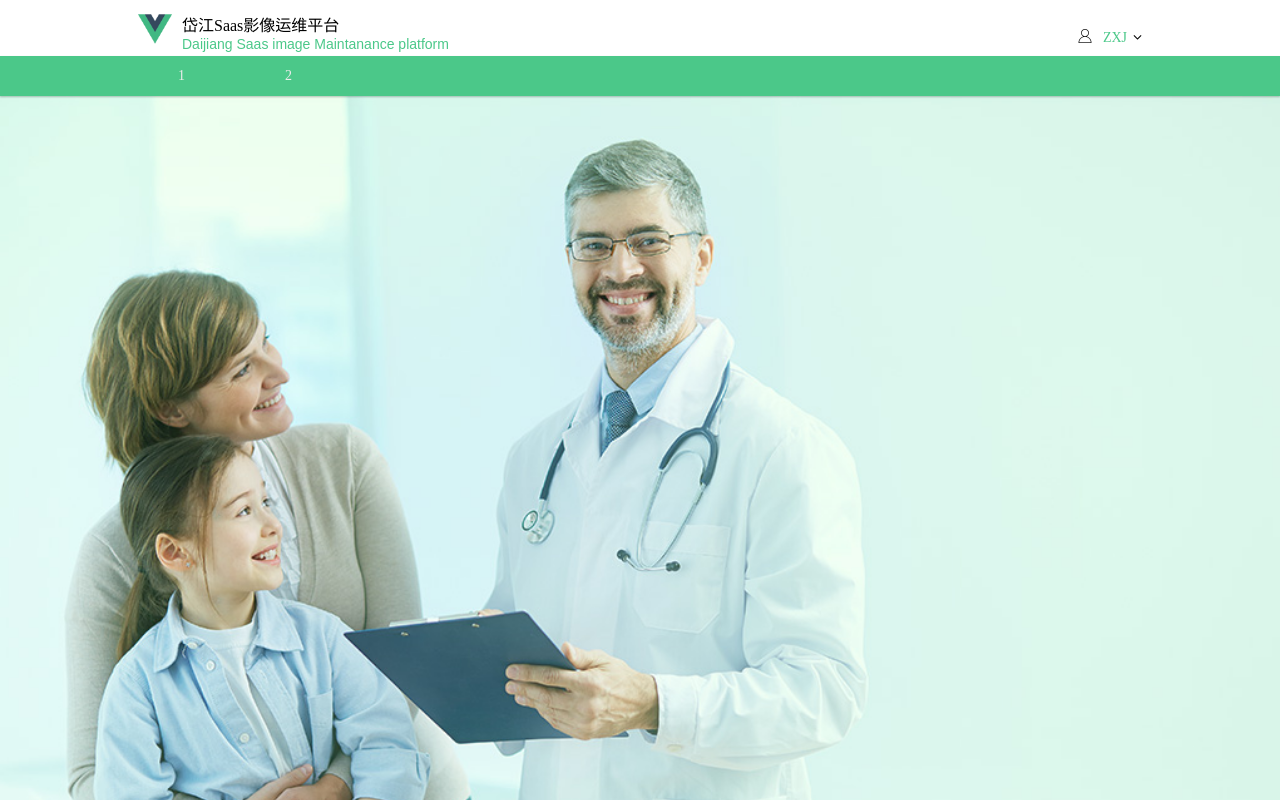
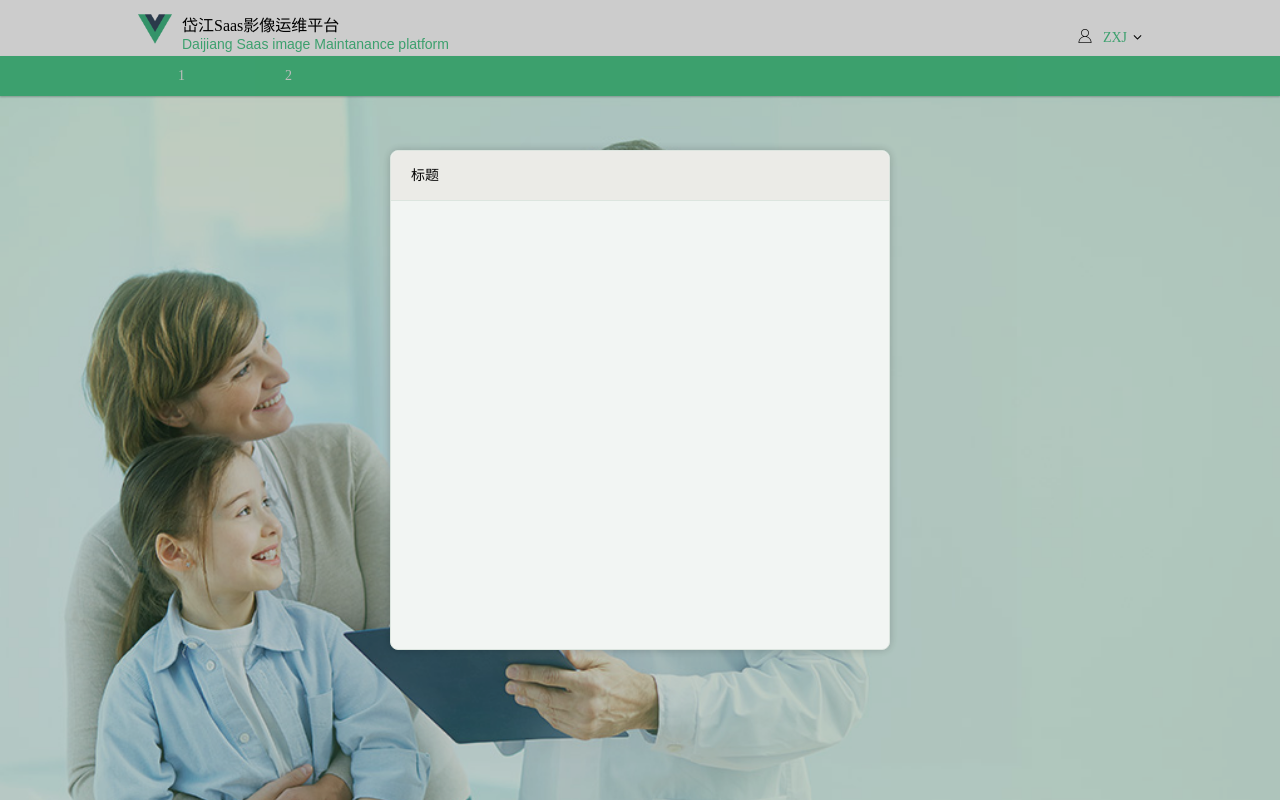
Before and after one commit to UnaBella/webris, a Vue app: page /#/ in a window 1280 px wide. Built offline with nearby package versions, Linux system fonts and the light colour scheme.

Commit message:
弹出框拖动

```diff
--- a/config/index.js
+++ b/config/index.js
@@ -23,7 +23,7 @@
   },
   dev: {
     env: require('./dev.env'),
-    port: 8080,
+    port: 3000,
     autoOpenBrowser: true,
     assetsSubDirectory: 'static',
     assetsPublicPath: '/',
--- /dev/null
+++ b/src/assets/libs/drag.min.js
@@ -0,0 +1,3 @@
+// by zhangxinxu welcome to visit my personal website http://www.zhangxinxu.com/
+// zxx.drag v1.0 2010-03-23
+var params={left:0,top:0,currentX:0,currentY:0,flag:false};var getCss=function(b,a){return b.currentStyle?b.currentStyle[a]:document.defaultView.getComputedStyle(b,false)[a]};var startDrag=function(a,b){if(getCss(b,"left")!=="auto"){params.left=getCss(b,"left")}if(getCss(b,"top")!=="auto"){params.top=getCss(b,"top")}a.onmousedown=function(c){params.flag=true;if(!c){c=window.event;a.onselectstart=function(){return false}}var d=c;params.currentX=d.clientX;params.currentY=d.clientY};document.onmouseup=function(){params.flag=false;if(getCss(b,"left")!=="auto"){params.left=getCss(b,"left")}if(getCss(b,"top")!=="auto"){params.top=getCss(b,"top")}};document.onmousemove=function(h){var i=h?h:window.event;if(params.flag){var d=i.clientX,c=i.clientY;var g=d-params.currentX,f=c-params.currentY;b.style.left=parseInt(params.left)+g+"px";b.style.top=parseInt(params.top)+f+"px"}}};
--- a/src/assets/stylesheets/base01.less
+++ b/src/assets/stylesheets/base01.less
@@ -53,6 +53,7 @@
 @z-index3:30;
 //常用倒角
 @borradius1: 0.4rem;
+@borradius2: 0.8rem;
 // 是否显示阴影
 @shadow: true;
 // 是否添加hover和active效果
--- a/src/assets/stylesheets/reset01.css
+++ b/src/assets/stylesheets/reset01.css
@@ -1,5 +1,6 @@
 * {
   box-sizing: border-box;
+  user-select: none;
 }
 html {
   font-size: 62.5%;
--- a/src/assets/stylesheets/reset01.less
+++ b/src/assets/stylesheets/reset01.less
@@ -1,4 +1,4 @@
-*{box-sizing:border-box}
+*{box-sizing:border-box;user-select: none;}
 html{font-size:62.5%}
 body{font-family:微软雅黑,serif;font-size:1.4rem;min-width:1024px}
 blockquote,body,button,code,dd,div,dl,dt,fieldset,form,h1,h2,h3,h4,h5,h6,input,legend,li,ol,p,pre,td,textarea,th,ul{margin:0;padding:0}
--- a/src/components/Home.vue
+++ b/src/components/Home.vue
@@ -2,10 +2,10 @@
   <div id="home">
     <div class="header">
       <top-bar></top-bar>
-      <nav-bar :data=menus></nav-bar>
+      <nav-bar></nav-bar>
     </div>
     <div class="main">
-
+        <modal title="标题"></modal>
     </div>
   </div>
 </template>
@@ -13,22 +13,13 @@
 <script>
 import TopBar from './TopBar.vue';
 import NavBar from './NavBar.vue';
+import Modal from './Modal.vue';
+
 export default {
-    data () {
-      return {
-        menus: [
-          {
-            text: '1',
-            subMenus: [
-              {
-                text: '2',
-              }
-            ]
+  data() {
+    return {}
   },
-        ]
-      }
-    },
-    components: {TopBar, NavBar},
+  components: { TopBar, NavBar,Modal },
 }
 </script>
 
--- /dev/null
+++ b/src/components/Modal.vue
@@ -0,0 +1,108 @@
+<template>
+	<!--遮罩-->
+	<div class="cover">
+		<!--弹窗-->
+		<div class="popup">
+			<div class="title">{{title}}</div>
+		</div>
+	</div>
+</template>
+
+<script>
+
+var params = {
+	left: 0,
+	top: 0,
+	currentX: 0,
+	currentY: 0,
+	flag: false
+};
+var getCss = function (o, key) {
+	return o.currentStyle ? o.currentStyle[key] : document.defaultView.getComputedStyle(o, false)[key];
+};
+var startDrag = function (bar, target, callback) {
+	if (getCss(target, "left") !== "auto") {
+		params.left = getCss(target, "left");
+	}
+	if (getCss(target, "top") !== "auto") {
+		params.top = getCss(target, "top");
+	}
+	bar.onmousedown = function (event) {
+		params.flag = true;
+		if (!event) {
+			event = window.event;
+			bar.onselectstart = function () {
+				return false;
+			}
+		}
+		var e = event;
+		params.currentX = e.clientX;
+		params.currentY = e.clientY;
+	};
+	document.onmouseup = function () {
+		params.flag = false;
+		if (getCss(target, "left") !== "auto") {
+			params.left = getCss(target, "left");
+		}
+		if (getCss(target, "top") !== "auto") {
+			params.top = getCss(target, "top");
+		}
+	};
+	document.onmousemove = function (event) {
+		var e = event ? event : window.event;
+		if (params.flag) {
+			var nowX = e.clientX, nowY = e.clientY;
+			var disX = nowX - params.currentX, disY = nowY - params.currentY;
+			target.style.left = parseInt(params.left) + disX + "px";
+			target.style.top = parseInt(params.top) + disY + "px";
+		}
+
+		if (typeof callback == "function") {
+			callback(parseInt(params.left) + disX, parseInt(params.top) + disY);
+		}
+	}
+};
+
+export default {
+	data() {
+		return {}
+	},
+	props: ['title'],
+	mounted() {
+		startDrag(document.getElementsByClassName('title')[0], document.getElementsByClassName('popup')[0]);
+	}
+}
+</script>
+<style lang="less" scoped>
+@import "../assets/stylesheets/base01.less";
+
+.cover {
+	position: fixed;
+	top: 0;
+	left: 0;
+	width: 100vw;
+	height: 100vh;
+	background-color: rgba(0, 0, 0, 0.2);
+	.popup {
+		position: absolute;
+		top: 50%;
+		left: 50%;
+		transform: translate(-50%, -50%);
+		border-radius: @borradius2;
+		border: 1px solid @borc-popup;
+		background-color: @bgc-popup;
+		box-shadow: 0 0 10px rgba(0, 0, 0, 0.2);
+		width: 500px;
+		height: 500px;
+		.title {
+			height: 50px;
+			border-bottom: 1px solid @borc-popup;
+			border-radius: @borradius2 @borradius2 0 0;
+			background-color: @bgc-popup-head;
+			padding: 0 20px;
+			cursor: move;
+			line-height: 50px;
+		}
+	}
+}
+</style>
--- a/src/components/NavBar.vue
+++ b/src/components/NavBar.vue
@@ -4,23 +4,17 @@
       <ul class="menu">
         <li>1</li>
         <li class="dropdown">2
-
-
-
           <ul class="sub-menu">
             <li>1</li>
-            <li>2</li>
-            <li>3</li>
-            <li class="dropdown">4
-
-
+            <li class="dropdown">2
+              <i class="icon-angle-right arrow"></i>
               <ul class="sub-menu">
                 <li>1</li>
                 <li>2</li>
                 <li>3</li>
               </ul>
             </li>
-            <li>5</li>
+            <li>3</li>
           </ul>
         </li>
       </ul>
@@ -29,21 +23,12 @@
 </template>
 
 <script>
-  require('../assets/libs/jquery1.91.min.js');
 export default {
   data() {
     return {}
   },
-    props: ['data'],
-    mounted(){
-      $('.dropdown').hover(
-        function () {
-          $(this).children('.sub-menu').show();
-        },
-        function () {
-          $(this).children('.sub-menu').hide();
-        }
-      );
+  props: [],
+  mounted() {
   }
 }
 </script>
@@ -60,7 +45,7 @@
   }
 }
 
-  .menu > li {
+.menu>li {
   height: 40px;
   line-height: 40px;
   float: left;
@@ -79,7 +64,7 @@
   background-color: @bgc-td;
   box-shadow: 0 0 10px rgba(0, 0, 0, 0.2);
   position: absolute;
-    left: 0;
+  left: ~"calc(50% - 53px)";
   width: 106px;
 }
 
@@ -102,7 +87,7 @@
 
 nav li li ul {
   position: absolute;
-    top: 0;
+  top: -1px;
   left: 106px;
 }
 
@@ -110,4 +95,12 @@
   display: none;
 }
 
+.dropdown:hover>.sub-menu {
+  display: block
+}
+
+i {
+  float: right;
+  line-height: 36px;
+}
 </style>
```
Lines whose indentation alone changed are shown as unchanged.
